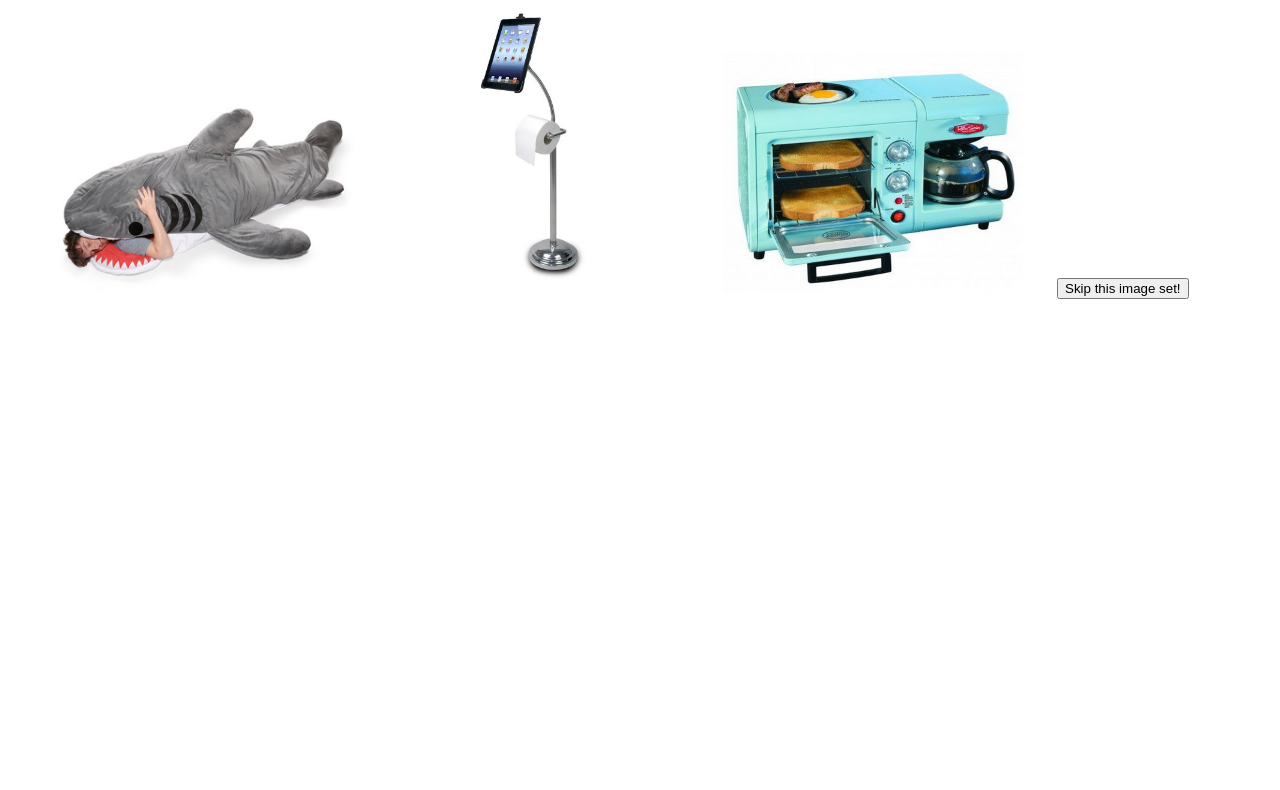
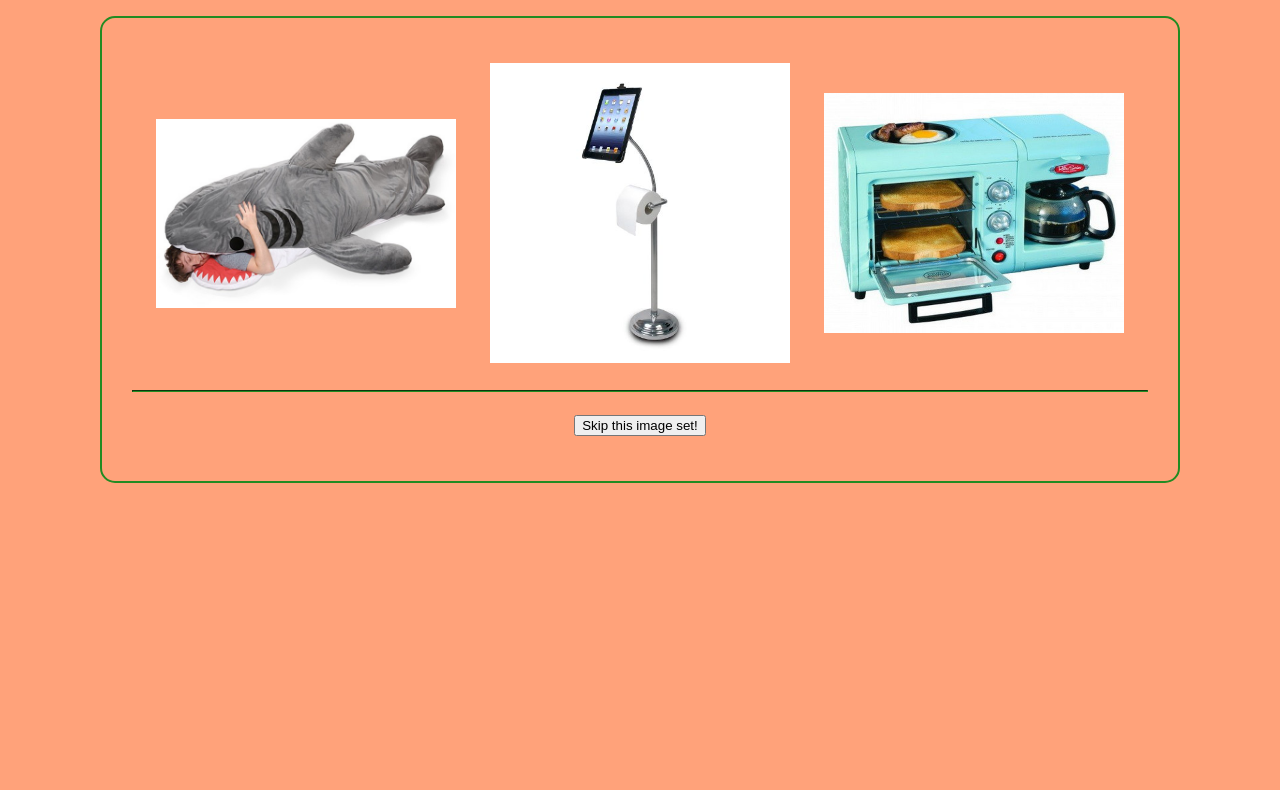
Before and after one commit to ALB37/bus-mall, a plain HTML site: page index.html in a window 1280 px wide. Shown: the part 102-892 px from the top of the page. Before the commit the page ends 856 px from the top, so only its background shows below. Drawn offline with nearby package versions, Linux system fonts and the light colour scheme.

Commit message:
Added style.

```diff
--- a/app.js
+++ b/app.js
@@ -27,10 +27,10 @@ function Pix(picName, filePath){
   Pix.all.push(this);
 }
 
+// Check if local storage exists, populate objects based on result
 if (Boolean(localStorage.remember) === true) {
   //Bring in old info that was stored
   Pix.all = JSON.parse(localStorage.pixAll);
-
 } else {
   new Pix('bag', 'assets/bag.jpg');
   new Pix('banana', 'assets/banana.jpg');
@@ -191,14 +191,14 @@ Pix.chartData = {
     {
       label: 'Number of Votes',
       data: Pix.clickArr,
-      backgroundColor: 'black'
+      backgroundColor: 'forestgreen'
     }]
 };
 
 //Draw Chart
 Pix.drawChart = function(){
   var newEl = document.createElement('h1');
-  newEl.textContent = 'Results:';
+  newEl.innerHTML = '&darr; Results: &darr;';
   Pix.h1El.appendChild(newEl);
   Pix.button.parentNode.removeChild(Pix.button);
   var ctx = document.getElementById('vote-tally').getContext('2d');
--- a/index.html
+++ b/index.html
@@ -12,6 +12,7 @@
       <li><img id="one" src="" /></li>
       <li><img id="two" src="" /></li>
       <li><img id="three" src="" /></li>
+      <hr />
       <li><button id="skip-button" type="button" name="button">Skip this image set!</button></li>
     </ul>
     <div id="results">
--- a/style.css
+++ b/style.css
@@ -1,5 +1,24 @@
 body {
+  background-color: rgb(255, 162, 122);
+  color: forestgreen;
+  text-align: center;
   margin: 0 auto;
+  width: 1080px;
+}
+
+h1 {
+  font-size: 48px;
+  font-family: monospace;
+}
+
+ul {
+  border: 2px solid forestgreen;
+  padding: 30px;
+  border-radius: 15px;
+}
+
+hr {
+  border-color: forestgreen;
 }
 
 li {
@@ -13,6 +32,7 @@ button {
 }
 
 img {
-  max-width: 300px;
-  max-height: 300px;
+  width: 300px;
+  height: 300px;
+  object-fit: contain;
 }
```
